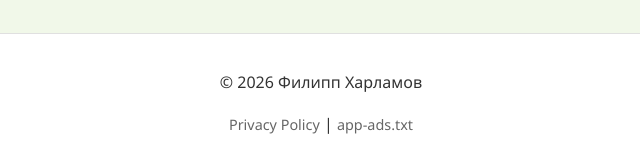
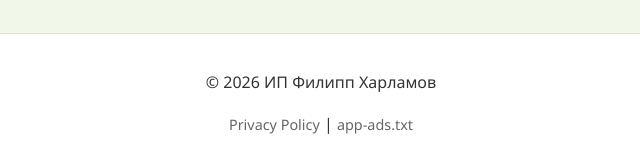
Before and after one commit to FilippHarlamov/filippharlamov.github.io, a plain HTML site: page index.html in a window 1280 px wide. Shown: the part 702-856 px from the top of the page, 319-959 px from the left. Drawn offline with Linux system fonts and the light colour scheme.

Commit message:
index.html

```diff
--- a/index.html
+++ b/index.html
@@ -100,7 +100,7 @@
 
     <footer>
         <div class="links">
-            <p>&copy; 2026 Филипп Харламов</p>
+            <p>&copy; 2026 ИП Филипп Харламов</p>
             <a href="privacy.html">Privacy Policy</a> |
             <a href="app-ads.txt">app-ads.txt</a>
         </div>
```
